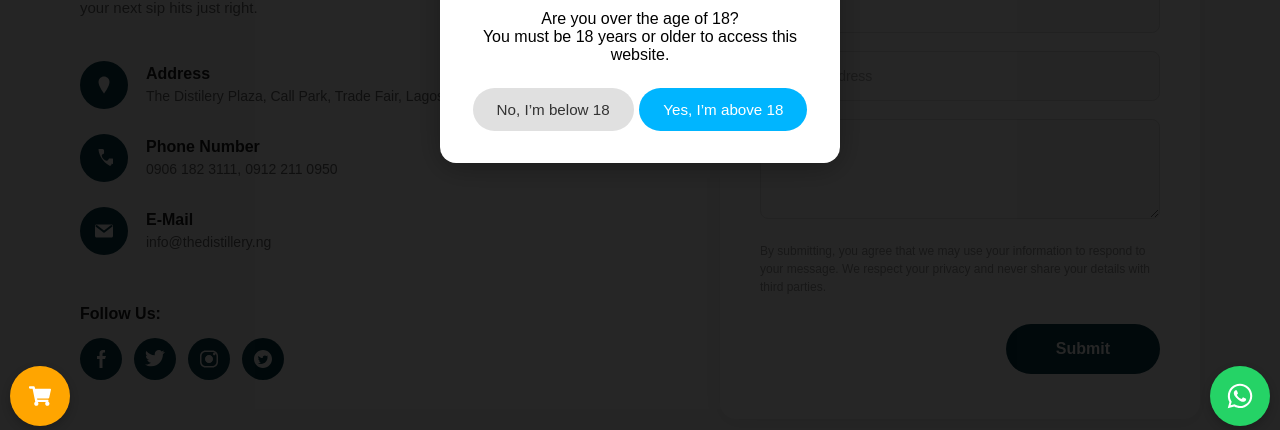
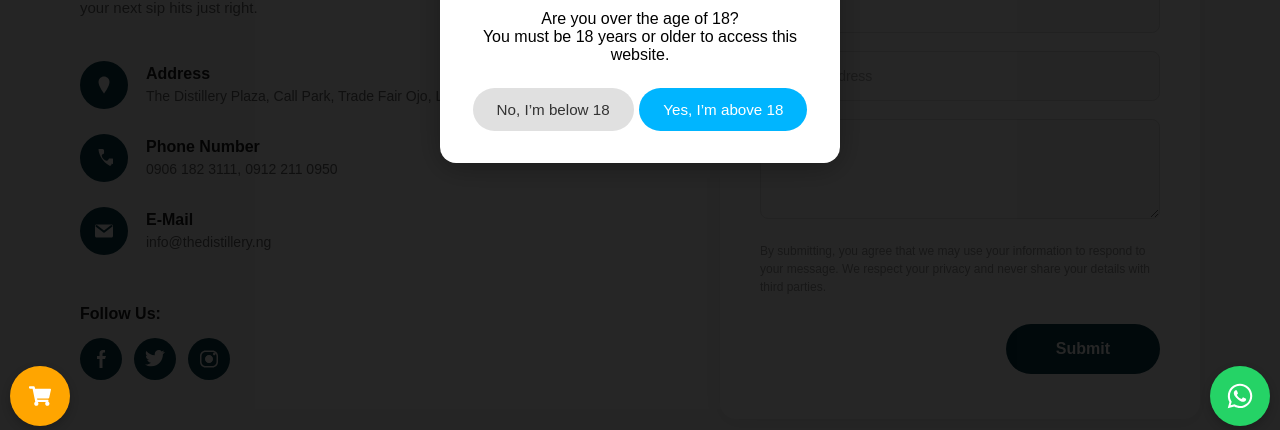
Before and after one commit to SamuelKelechi/thedistillery, a Next.js app: page /contact in a window 1280 px wide. Shown: the part 354-784 px from the top of the page. Built offline with nearby package versions, Linux system fonts and the light colour scheme.

Commit message:
contact page updated

```diff
--- a/app/contact/page.jsx
+++ b/app/contact/page.jsx
@@ -57,7 +57,7 @@ const ContactPage = () => {
                   <div className="contact-info-content">
                     <h4 className="contact-info-title">Address</h4>
                     <p className="contact-info-detail">
-                      The Distilery Plaza, Call Park, Trade Fair, Lagos
+                      The Distillery Plaza, Call Park, Trade Fair Ojo, Lagos
                     </p>
                   </div>
                 </div>
@@ -105,7 +105,7 @@ const ContactPage = () => {
               <div className="contact-social-section">
                 <h4 className="contact-social-title">Follow Us:</h4>
                 <div className="contact-social-icons">
-                  <a href="#" className="contact-social-icon">
+                  <a href="https://web.facebook.com/people/thedistilleryng/100087927305461/" target="blank" className="contact-social-icon">
                     <svg width="10" height="18" viewBox="0 0 10 18" fill="none">
                       <path
                         d="M6.5 6V4C6.5 3.17157 7.17157 2.5 8 2.5H9V0H6.5C4.84315 0 3.5 1.34315 3.5 3V6H1V9H3.5V18H6.5V9H9L10 6H6.5Z"
@@ -113,7 +113,7 @@ const ContactPage = () => {
                       />
                     </svg>
                   </a>
-                  <a href="#" className="contact-social-icon">
+                  <a href="https://x.com/TheDistill54280?t=-H7JJVMbs-gi6lLq1O57dg&s=09" target="blank" className="contact-social-icon">
                     <svg width="20" height="17" viewBox="0 0 20 17" fill="none">
                       <path
                         d="M19.5 2C18.8 2.3 18.1 2.5 17.3 2.6C18.1 2.1 18.7 1.4 19 0.5C18.3 0.9 17.5 1.2 16.6 1.4C15.9 0.6 14.9 0.1 13.8 0.1C11.5 0.1 9.7 2 9.7 4.3C9.7 4.6 9.7 4.9 9.8 5.2C6.4 5 3.4 3.4 1.4 0.9C1 1.5 0.8 2.1 0.8 2.9C0.8 4.3 1.5 5.5 2.6 6.2C2 6.2 1.4 6 0.9 5.7C0.9 5.7 0.9 5.7 0.9 5.7C0.9 7.7 2.3 9.4 4.1 9.8C3.8 9.9 3.4 9.9 3 9.9C2.7 9.9 2.5 9.9 2.2 9.8C2.7 11.5 4.2 12.7 6 12.7C4.6 13.8 2.9 14.5 1 14.5C0.7 14.5 0.3 14.5 0 14.4C1.8 15.6 4 16.3 6.3 16.3C13.8 16.3 17.9 10 17.9 4.8C17.9 4.6 17.9 4.4 17.9 4.2C18.6 3.7 19.3 3 19.8 2.2L19.5 2Z"
@@ -121,7 +121,7 @@ const ContactPage = () => {
                       />
                     </svg>
                   </a>
-                  <a href="#" className="contact-social-icon">
+                  <a href="https://www.instagram.com/thedistillery.ng?igshid=YmMyMTA2M2Y%3D" target="blank" className="contact-social-icon">
                     <svg width="18" height="18" viewBox="0 0 18 18" fill="none">
                       <circle cx="9" cy="9" r="3.5" fill="white" />
                       <path
@@ -132,14 +132,14 @@ const ContactPage = () => {
                       />
                     </svg>
                   </a>
-                  <a href="#" className="contact-social-icon">
+                  {/* <a href="#" className="contact-social-icon">
                     <svg width="18" height="18" viewBox="0 0 18 18" fill="none">
                       <path
                         d="M9 0C4.02944 0 0 4.02944 0 9C0 13.9706 4.02944 18 9 18C13.9706 18 18 13.9706 18 9C18 4.02944 13.9706 0 9 0ZM13.5 7.2C13.5 7.3 13.5 7.45 13.5 7.55C13.5 10.55 11.2 14 7.05 14C5.85 14 4.75 13.65 3.8 13.05C3.95 13.05 4.15 13.1 4.3 13.1C5.3 13.1 6.2 12.75 6.95 12.15C6 12.15 5.2 11.5 4.9 10.65C5.05 10.7 5.2 10.7 5.35 10.7C5.55 10.7 5.75 10.65 5.9 10.6C4.9 10.4 4.15 9.55 4.15 8.5V8.5C4.45 8.65 4.8 8.75 5.15 8.75C4.55 8.35 4.15 7.7 4.15 6.95C4.15 6.55 4.25 6.2 4.45 5.9C5.5 7.15 7.05 7.95 8.8 8.05C8.75 7.9 8.75 7.7 8.75 7.55C8.75 6.35 9.7 5.4 10.9 5.4C11.5 5.4 12.05 5.65 12.45 6.05C12.95 5.95 13.4 5.75 13.8 5.5C13.65 6.05 13.3 6.5 12.85 6.8C13.3 6.75 13.7 6.65 14.1 6.45C13.8 6.9 13.45 7.3 13.05 7.65C13.05 7.5 13.5 7.2 13.5 7.2Z"
                         fill="white"
                       />
                     </svg>
-                  </a>
+                  </a> */}
                 </div>
               </div>
             </div>
```
